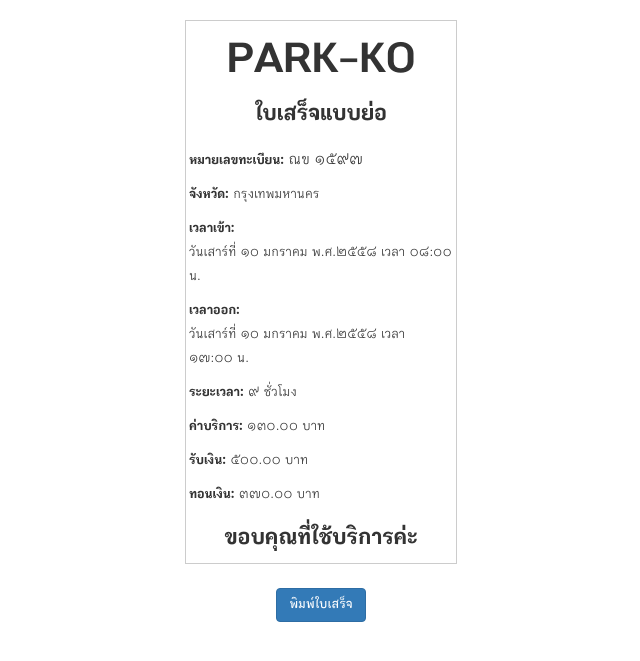
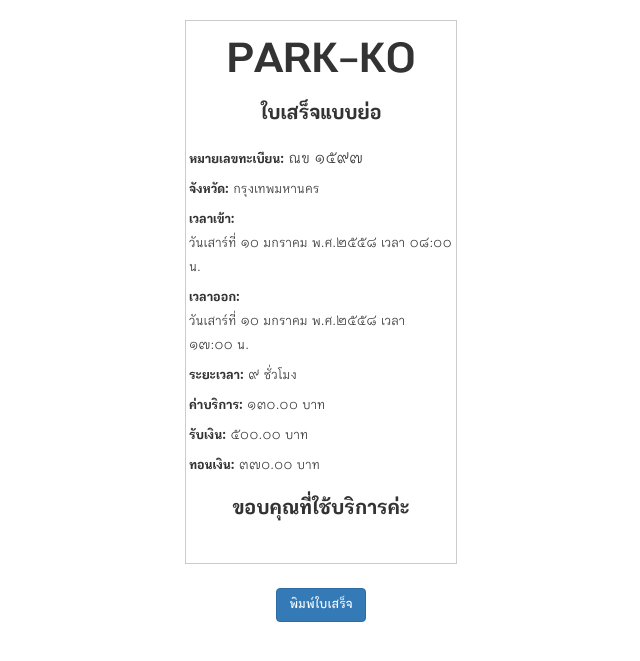
Before and after one commit to github-sprint3r/parkko-201501, a PHP site: page /print.php in a window 1280 px wide. Shown: the top 661 px of the page, without its empty margins (319-959 px from the left). Run offline with PHP 8.4, Linux system fonts and the light colour scheme; some libraries are stand-ins or nearby versions.

Commit message:
[Changed] Font size and row spacing in Print page

```diff
--- a/assets/css/parkko.css
+++ b/assets/css/parkko.css
@@ -20,11 +20,11 @@
 
 
 #border .header strong, #border .footer strong {
-	font-size: 24px;
+	font-size: 22px;
 }
 
 #border .border-row {
-	margin-bottom: 10px;
+	margin-bottom: 6px;
 	display: block;
 }
 
```
